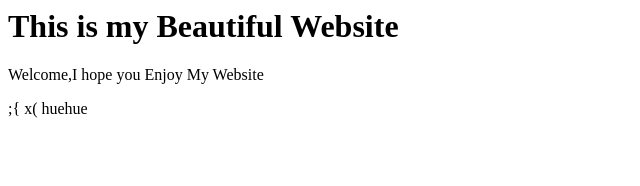
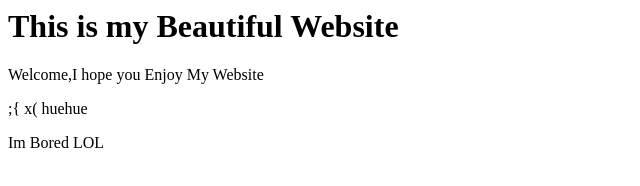
Before and after one commit to tusharshenoy/project_repo, a plain HTML site: page index.html in a window 1280 px wide. Shown: the whole page, without its empty margins (0-640 px from the left). Drawn offline with Linux system fonts and the light colour scheme.

Commit message:
added a new line

```diff
--- a/index.html
+++ b/index.html
@@ -3,4 +3,5 @@
 <h1>This is my Beautiful Website</h1>
 <p>Welcome,I hope you Enjoy My Website</p>
 <p>;{ x( huehue</p>
+<p> Im Bored LOL</p>
 </html>
```
